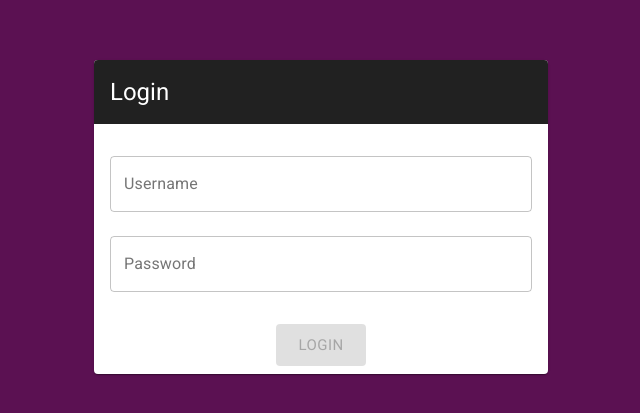
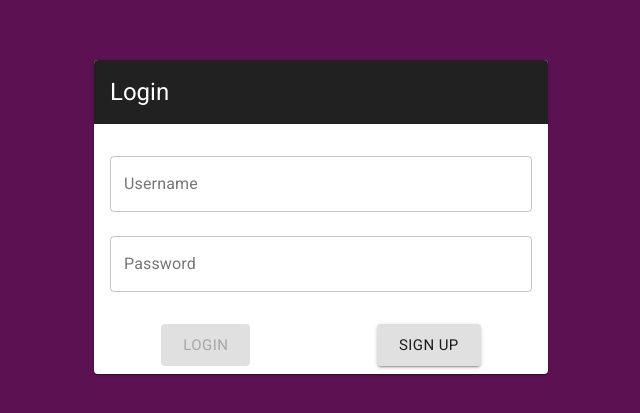
Before and after one commit to mgrusha/Referral-Frontend, a React (Create React App) app: page /#/login in a window 1280 px wide. Shown: the part 183-596 px from the top of the page, without its empty margins (319-959 px from the left). Built offline with nearby package versions, Linux system fonts and the light colour scheme.

Commit message:
Add moving bettwen main widnow and login window

```diff
--- a/src/App.js
+++ b/src/App.js
@@ -6,6 +6,7 @@ import { HashRouter as Router, Route, Switch } from "react-router-dom";
 import { Application } from "./component/globalPages/Application";
 import { PageNotFound } from "./component/globalPages/PageNotFound";
 import { Login } from "./component/globalPages/Login";
+import { Register } from "./component/globalPages/Register";
 
 library.add(fas);
 
@@ -15,6 +16,7 @@ function App() {
       <Switch>
         <Route exact path="/" component={Application} />
         <Route path="/login" component={Login} />
+        <Route path="/register" component={Register} />
         <Route component={PageNotFound} />
       </Switch>
     </Router>
--- a/src/component/globalPages/Login.js
+++ b/src/component/globalPages/Login.js
@@ -6,6 +6,7 @@ import Button from "@material-ui/core/Button";
 import CardHeader from "@material-ui/core/CardHeader";
 import TextField from "@material-ui/core/TextField";
 import styled from "styled-components";
+import { useHistory, Router } from "react-router-dom";
 
 const LoginForm = styled.form`
   display: flex;
@@ -24,7 +25,7 @@ const StyledHeader = styled(CardHeader)`
 
 const StyledCardActions = styled(CardActions)`
   && {
-    justify-content: center;
+    justify-content: space-around;
   }
 `;
 
@@ -36,23 +37,28 @@ const LoginContainer = styled.div`
   justify-content: center;
 `;
 
-export const Login = ({ userName, intialError }) => {
-  const [username, setUsername] = useState(userName || "");
+export const Login = (props) => {
+  let history = useHistory();
+  const [userName, setUsername] = useState(
+    props.location.state ? props.location.state.userName : ""
+  );
   const [password, setPassword] = useState("");
   const [isButtonDisabled, setIsButtonDisabled] = useState(true);
-  const [helperText, setHelperText] = useState(intialError);
-  const [error, setError] = useState(false);
+  const [helperText, setHelperText] = useState(
+    props.location.state ? props.location.state.initialError : ""
+  );
+  const [error, setError] = useState(Boolean(props.location.state));
 
   useEffect(() => {
-    if (username.trim() && password.trim()) {
+    if (userName.trim() && password.trim()) {
       setIsButtonDisabled(false);
     } else {
       setIsButtonDisabled(true);
     }
-  }, [username, password]);
+  }, [userName, password]);
 
   const handleLogin = () => {
-    if (username === "abc@email.com" && password === "password") {
+    if (userName === "abc@email.com" && password === "password") {
       setError(false);
       setHelperText("Login Successfully");
     } else {
@@ -82,6 +88,7 @@ export const Login = ({ userName, intialError }) => {
                 label="Username"
                 placeholder="Username"
                 margin="normal"
+                value={userName}
                 onChange={(e) => setUsername(e.target.value)}
                 onKeyPress={(e) => handleKeyPress(e)}
               />
@@ -93,6 +100,7 @@ export const Login = ({ userName, intialError }) => {
                 label="Password"
                 placeholder="Password"
                 margin="normal"
+                value={password}
                 helperText={helperText}
                 onChange={(e) => setPassword(e.target.value)}
                 onKeyPress={(e) => handleKeyPress(e)}
@@ -103,11 +111,21 @@ export const Login = ({ userName, intialError }) => {
             <Button
               variant="contained"
               size="large"
-              color="secondary"
               onClick={() => handleLogin()}
               disabled={isButtonDisabled}
             >
               Login
+            </Button>
+            <Button
+              variant="contained"
+              size="large"
+              onClick={() =>
+                history.push({
+                  pathname: "/register",
+                })
+              }
+            >
+              SIGN UP
             </Button>
           </StyledCardActions>
         </Card>
--- a/src/component/globalPages/Register.js
+++ b/src/component/globalPages/Register.js
@@ -0,0 +1,8 @@
+import React from "react";
+import styled from "styled-components";
+
+const Register = () => {
+  return <button>Register</button>;
+};
+
+export { Register };
--- a/src/component/navigation/Header.js
+++ b/src/component/navigation/Header.js
@@ -1,6 +1,7 @@
 import React, { useState } from "react";
 import styled from "styled-components";
 import { UserIcon } from "./UserIcon";
+import { useHistory } from "react-router-dom";
 
 import LinePic from "../../assets/line.png";
 import ArrowPicLeft from "../../assets/arrow.png";
@@ -53,7 +54,9 @@ const RightArrow = styled(LeftArrow)`
   transform: rotate(180deg);
 `;
 
-const Header = () => {
+const Header = (props) => {
+  let history = useHistory();
+
   const [loggedStatus, setLoggedStatus] = useState(true);
   const [loggedUser, setLoggedUser] = useState({
     firstName: "Guy",
@@ -70,6 +73,14 @@ const Header = () => {
         lastName: "Fox",
         userName: "Anonymus",
         avatar: "avatar.jpg",
+      });
+    } else {
+      history.push({
+        pathname: "/login",
+        state: {
+          userName: login,
+          initialError: "Incorrect username or password",
+        },
       });
     }
   };
```
Also changed, not shown: src/component/navigation/SignIn.js (deleted, +0 -8 lines).
